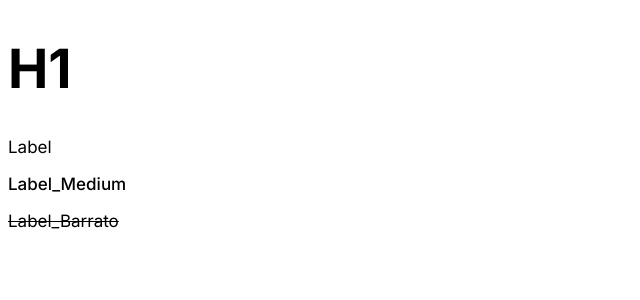
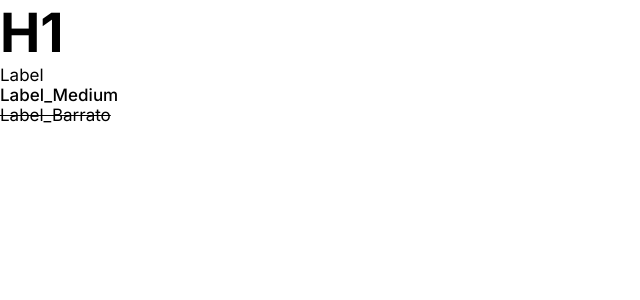
Before and after one commit to mirkodeglinnocenti/todo-list, a React (Vite) app: page / in a window 1280 px wide. Shown: the top 300 px of the page, without its empty margins (0-640 px from the left). Built offline with nearby package versions, Linux system fonts and the light colour scheme; the HTML template or start-up script is replaced by a standard one.

Commit message:
FEAT reset rules add

```diff
--- a/src/assets/css/App.css
+++ b/src/assets/css/App.css
@@ -1,5 +1,7 @@
 /* Variables */
 @import url('./variables.css');
+/* Reset rules */
+@import url('./reset.css');
 
 /* Font */
 @import url('https://fonts.googleapis.com/css2?family=Inter:wght@400;500;700&display=swap');
--- /dev/null
+++ b/src/assets/css/reset.css
@@ -0,0 +1,10 @@
+*{
+    margin: 0;
+    padding: 0;
+    box-sizing: border-box;
+}
+
+ul,
+ol{
+    list-style: none;
+}
```
